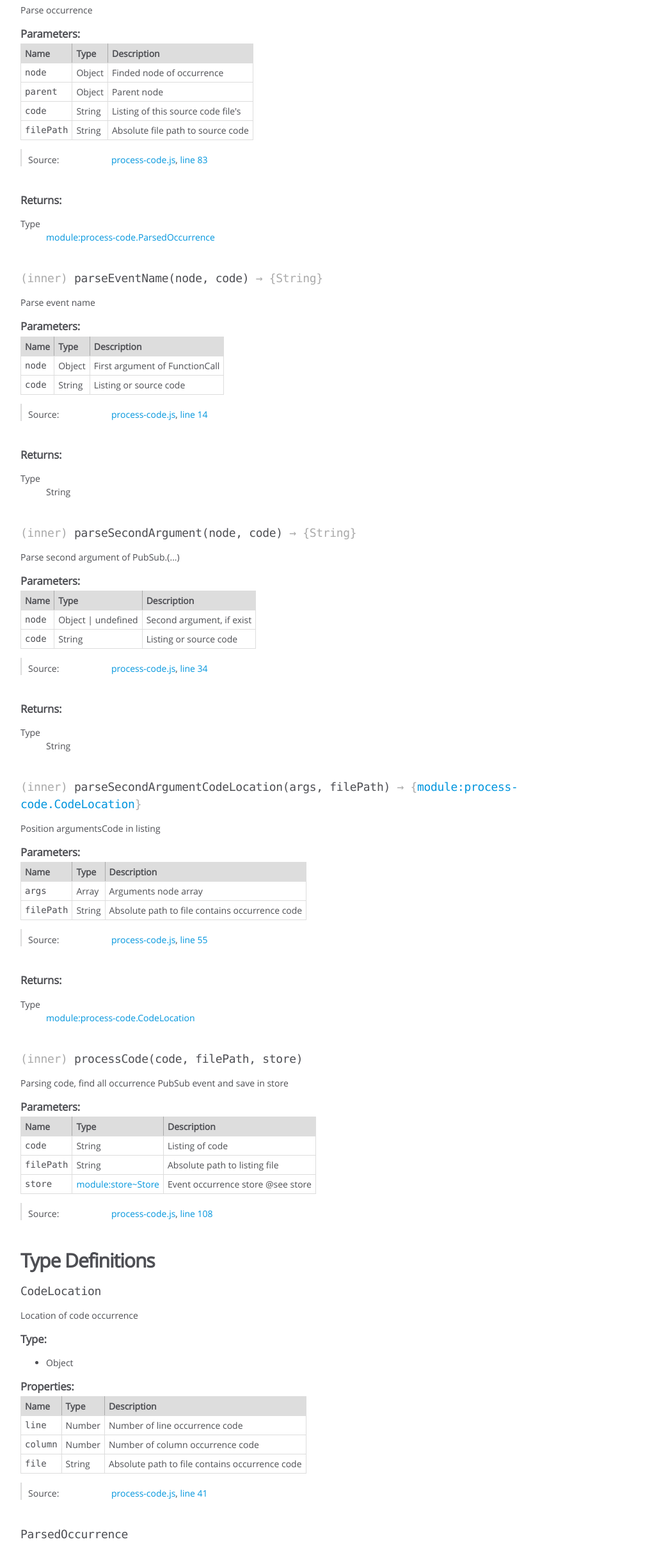
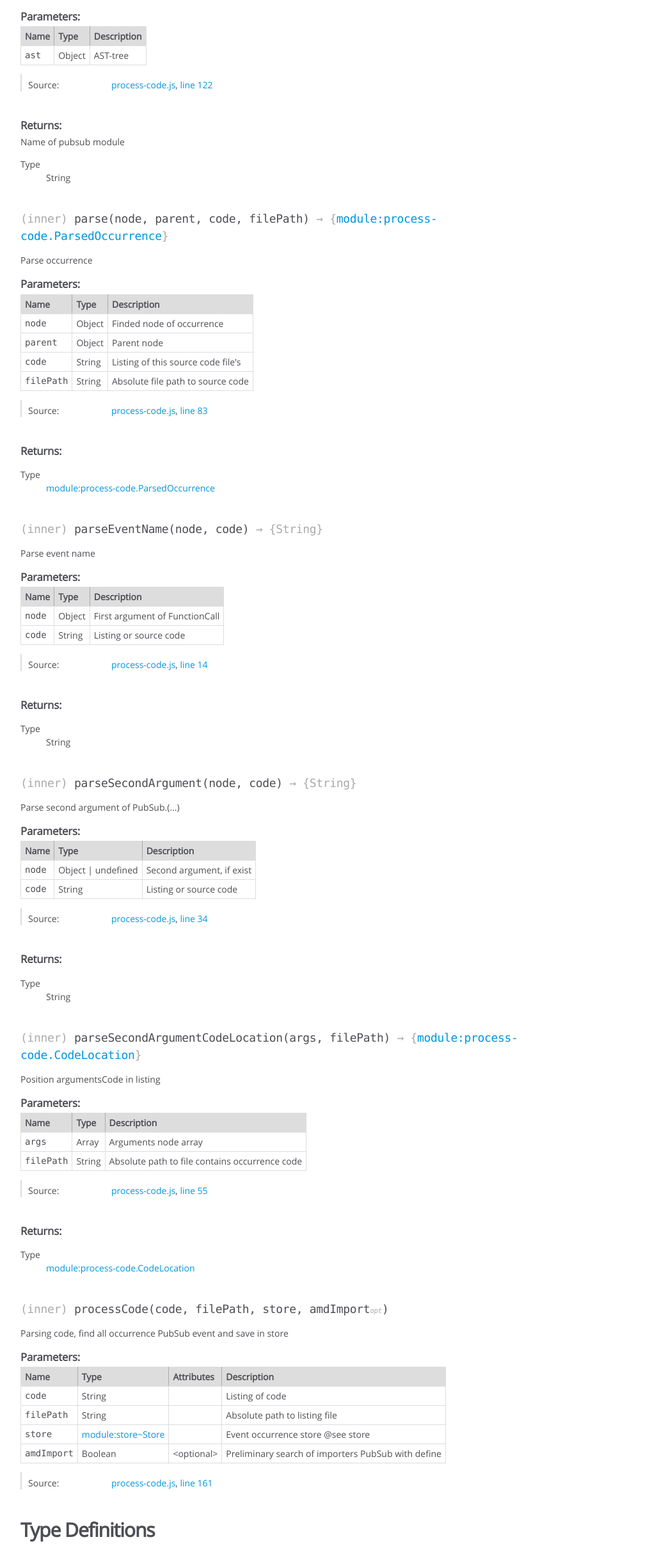
Before and after one commit to shamcode/pubsub-event-parser, a plain HTML site: page docs/module-process-code.html in a window 1280 px wide. Shown: the part 387-2800 px from the top of the page at 64% size, without its empty margins (0-1041 px from the left). Drawn offline with Linux system fonts and the light colour scheme.

Commit message:
Update docs

```diff
--- a/docs/module-process-code.html
+++ b/docs/module-process-code.html
@@ -95,7 +95,7 @@
 
     <dt class="tag-source">Source:</dt>
     <dd class="tag-source"><ul class="dummy"><li>
-        <a href="process-code.js.html">process-code.js</a>, <a href="process-code.js.html#line150">line 150</a>
+        <a href="process-code.js.html">process-code.js</a>, <a href="process-code.js.html#line206">line 206</a>
     </li></ul></dd>
 
 
@@ -145,14 +145,14 @@
 
 
 
-    <h4 class="name" id="~parse"><span class="type-signature">(inner) </span>parse<span class="signature">(node, parent, code, filePath)</span><span class="type-signature"> &rarr; {<a href="module-process-code.html#.ParsedOccurrence">module:process-code.ParsedOccurrence</a>}</span></h4>
+    <h4 class="name" id="~findPubSubName"><span class="type-signature">(inner) </span>findPubSubName<span class="signature">(ast)</span><span class="type-signature"> &rarr; {String}</span></h4>
 
 
 
 
 
 <div class="description">
-    Parse occurrence
+    Parse pubsub name for
 </div>
 
 
@@ -188,7 +188,7 @@
 
         <tr>
 
-                <td class="name"><code>node</code></td>
+                <td class="name"><code>ast</code></td>
 
 
             <td class="type">
@@ -204,76 +204,7 @@
 
 
 
-            <td class="description last">Finded node of occurrence</td>
-        </tr>
-
-
-
-        <tr>
-
-                <td class="name"><code>parent</code></td>
-
-
-            <td class="type">
-
-
-<span class="param-type">Object</span>
-
-
-
-            </td>
-
-
-
-
-
-            <td class="description last">Parent node</td>
-        </tr>
-
-
-
-        <tr>
-
-                <td class="name"><code>code</code></td>
-
-
-            <td class="type">
-
-
-<span class="param-type">String</span>
-
-
-
-            </td>
-
-
-
-
-
-            <td class="description last">Listing of this source code file's</td>
-        </tr>
-
-
-
-        <tr>
-
-                <td class="name"><code>filePath</code></td>
-
-
-            <td class="type">
-
-
-<span class="param-type">String</span>
-
-
-
-            </td>
-
-
-
-
-
-            <td class="description last">Absolute file path to source code</td>
+            <td class="description last">AST-tree</td>
         </tr>
 
 
@@ -314,7 +245,7 @@
 
     <dt class="tag-source">Source:</dt>
     <dd class="tag-source"><ul class="dummy"><li>
-        <a href="process-code.js.html">process-code.js</a>, <a href="process-code.js.html#line83">line 83</a>
+        <a href="process-code.js.html">process-code.js</a>, <a href="process-code.js.html#line122">line 122</a>
     </li></ul></dd>
 
 
@@ -339,6 +270,10 @@
 
 <h5>Returns:</h5>
 
+
+<div class="param-desc">
+    Name of pubsub module
+</div>
 
 
 
@@ -348,7 +283,7 @@
     </dt>
     <dd>
 
-<span class="param-type"><a href="module-process-code.html#.ParsedOccurrence">module:process-code.ParsedOccurrence</a></span>
+<span class="param-type">String</span>
 
 
     </dd>
@@ -363,14 +298,14 @@
 
 
 
-    <h4 class="name" id="~parseEventName"><span class="type-signature">(inner) </span>parseEventName<span class="signature">(node, code)</span><span class="type-signature"> &rarr; {String}</span></h4>
+    <h4 class="name" id="~parse"><span class="type-signature">(inner) </span>parse<span class="signature">(node, parent, code, filePath)</span><span class="type-signature"> &rarr; {<a href="module-process-code.html#.ParsedOccurrence">module:process-code.ParsedOccurrence</a>}</span></h4>
 
 
 
 
 
 <div class="description">
-    Parse event name
+    Parse occurrence
 </div>
 
 
@@ -422,7 +357,30 @@
 
 
 
-            <td class="description last">First argument of FunctionCall</td>
+            <td class="description last">Finded node of occurrence</td>
+        </tr>
+
+
+
+        <tr>
+
+                <td class="name"><code>parent</code></td>
+
+
+            <td class="type">
+
+
+<span class="param-type">Object</span>
+
+
+
+            </td>
+
+
+
+
+
+            <td class="description last">Parent node</td>
         </tr>
 
 
@@ -445,7 +403,30 @@
 
 
 
-            <td class="description last">Listing or source code</td>
+            <td class="description last">Listing of this source code file's</td>
+        </tr>
+
+
+
+        <tr>
+
+                <td class="name"><code>filePath</code></td>
+
+
+            <td class="type">
+
+
+<span class="param-type">String</span>
+
+
+
+            </td>
+
+
+
+
+
+            <td class="description last">Absolute file path to source code</td>
         </tr>
 
 
@@ -486,7 +467,7 @@
 
     <dt class="tag-source">Source:</dt>
     <dd class="tag-source"><ul class="dummy"><li>
-        <a href="process-code.js.html">process-code.js</a>, <a href="process-code.js.html#line14">line 14</a>
+        <a href="process-code.js.html">process-code.js</a>, <a href="process-code.js.html#line83">line 83</a>
     </li></ul></dd>
 
 
@@ -520,7 +501,7 @@
     </dt>
     <dd>
 
-<span class="param-type">String</span>
+<span class="param-type"><a href="module-process-code.html#.ParsedOccurrence">module:process-code.ParsedOccurrence</a></span>
 
 
     </dd>
@@ -535,14 +516,14 @@
 
 
 
-    <h4 class="name" id="~parseSecondArgument"><span class="type-signature">(inner) </span>parseSecondArgument<span class="signature">(node, code)</span><span class="type-signature"> &rarr; {String}</span></h4>
+    <h4 class="name" id="~parseEventName"><span class="type-signature">(inner) </span>parseEventName<span class="signature">(node, code)</span><span class="type-signature"> &rarr; {String}</span></h4>
 
 
 
 
 
 <div class="description">
-    Parse second argument of PubSub.<member>(...)
+    Parse event name
 </div>
 
 
@@ -585,19 +566,16 @@
 
 
 <span class="param-type">Object</span>
-|
-
-<span class="param-type">undefined</span>
-
-
-
-            </td>
-
-
-
-
-
-            <td class="description last">Second argument, if exist</td>
+
+
+
+            </td>
+
+
+
+
+
+            <td class="description last">First argument of FunctionCall</td>
         </tr>
 
 
@@ -661,7 +639,7 @@
 
     <dt class="tag-source">Source:</dt>
     <dd class="tag-source"><ul class="dummy"><li>
-        <a href="process-code.js.html">process-code.js</a>, <a href="process-code.js.html#line34">line 34</a>
+        <a href="process-code.js.html">process-code.js</a>, <a href="process-code.js.html#line14">line 14</a>
     </li></ul></dd>
 
 
@@ -710,14 +688,14 @@
 
 
 
-    <h4 class="name" id="~parseSecondArgumentCodeLocation"><span class="type-signature">(inner) </span>parseSecondArgumentCodeLocation<span class="signature">(args, filePath)</span><span class="type-signature"> &rarr; {<a href="module-process-code.html#.CodeLocation">module:process-code.CodeLocation</a>}</span></h4>
+    <h4 class="name" id="~parseSecondArgument"><span class="type-signature">(inner) </span>parseSecondArgument<span class="signature">(node, code)</span><span class="type-signature"> &rarr; {String}</span></h4>
 
 
 
 
 
 <div class="description">
-    Position argumentsCode in listing
+    Parse second argument of PubSub.<member>(...)
 </div>
 
 
@@ -753,30 +731,33 @@
 
         <tr>
 
-                <td class="name"><code>args</code></td>
-
-
-            <td class="type">
-
-
-<span class="param-type">Array</span>
-
-
-
-            </td>
-
-
-
-
-
-            <td class="description last">Arguments node array</td>
-        </tr>
-
-
-
-        <tr>
-
-                <td class="name"><code>filePath</code></td>
+                <td class="name"><code>node</code></td>
+
+
+            <td class="type">
+
+
+<span class="param-type">Object</span>
+|
+
+<span class="param-type">undefined</span>
+
+
+
+            </td>
+
+
+
+
+
+            <td class="description last">Second argument, if exist</td>
+        </tr>
+
+
+
+        <tr>
+
+                <td class="name"><code>code</code></td>
 
 
             <td class="type">
@@ -792,7 +773,7 @@
 
 
 
-            <td class="description last">Absolute path to file contains occurrence code</td>
+            <td class="description last">Listing or source code</td>
         </tr>
 
 
@@ -833,7 +814,7 @@
 
     <dt class="tag-source">Source:</dt>
     <dd class="tag-source"><ul class="dummy"><li>
-        <a href="process-code.js.html">process-code.js</a>, <a href="process-code.js.html#line55">line 55</a>
+        <a href="process-code.js.html">process-code.js</a>, <a href="process-code.js.html#line34">line 34</a>
     </li></ul></dd>
 
 
@@ -867,7 +848,7 @@
     </dt>
     <dd>
 
-<span class="param-type"><a href="module-process-code.html#.CodeLocation">module:process-code.CodeLocation</a></span>
+<span class="param-type">String</span>
 
 
     </dd>
@@ -882,7 +863,179 @@
 
 
 
-    <h4 class="name" id="~processCode"><span class="type-signature">(inner) </span>processCode<span class="signature">(code, filePath, store)</span><span class="type-signature"></span></h4>
+    <h4 class="name" id="~parseSecondArgumentCodeLocation"><span class="type-signature">(inner) </span>parseSecondArgumentCodeLocation<span class="signature">(args, filePath)</span><span class="type-signature"> &rarr; {<a href="module-process-code.html#.CodeLocation">module:process-code.CodeLocation</a>}</span></h4>
+
+
+
+
+
+<div class="description">
+    Position argumentsCode in listing
+</div>
+
+
+
+
+
+
+
+
+
+    <h5>Parameters:</h5>
+
+
+<table class="params">
+    <thead>
+    <tr>
+
+        <th>Name</th>
+
+
+        <th>Type</th>
+
+
+
+
+
+        <th class="last">Description</th>
+    </tr>
+    </thead>
+
+    <tbody>
+
+
+        <tr>
+
+                <td class="name"><code>args</code></td>
+
+
+            <td class="type">
+
+
+<span class="param-type">Array</span>
+
+
+
+            </td>
+
+
+
+
+
+            <td class="description last">Arguments node array</td>
+        </tr>
+
+
+
+        <tr>
+
+                <td class="name"><code>filePath</code></td>
+
+
+            <td class="type">
+
+
+<span class="param-type">String</span>
+
+
+
+            </td>
+
+
+
+
+
+            <td class="description last">Absolute path to file contains occurrence code</td>
+        </tr>
+
+
+    </tbody>
+</table>
+
+
+
+
+
+
+<dl class="details">
+
+
+
+
+
+
+
+
+
+
+
+
+
+
+
+
+
+
+
+
+
+
+
+
+
+
+    <dt class="tag-source">Source:</dt>
+    <dd class="tag-source"><ul class="dummy"><li>
+        <a href="process-code.js.html">process-code.js</a>, <a href="process-code.js.html#line55">line 55</a>
+    </li></ul></dd>
+
+
+
+
+
+
+
+</dl>
+
+
+
+
+
+
+
+
+
+
+
+
+
+<h5>Returns:</h5>
+
+
+
+
+<dl>
+    <dt>
+        Type
+    </dt>
+    <dd>
+
+<span class="param-type"><a href="module-process-code.html#.CodeLocation">module:process-code.CodeLocation</a></span>
+
+
+    </dd>
+</dl>
+
+
+
+
+
+
+
+
+
+
+    <h4 class="name" id="~processCode"><span class="type-signature">(inner) </span>processCode<span class="signature">(code, filePath, store, amdImport<span class="signature-attributes">opt</span>)</span><span class="type-signature"></span></h4>
 
 
 
@@ -913,6 +1066,8 @@
         <th>Type</th>
 
 
+        <th>Attributes</th>
+
 
 
 
@@ -938,6 +1093,14 @@
             </td>
 
 
+                <td class="attributes">
+
+
+
+
+
+                </td>
+
 
 
 
@@ -961,6 +1124,14 @@
             </td>
 
 
+                <td class="attributes">
+
+
+
+
+
+                </td>
+
 
 
 
@@ -984,10 +1155,51 @@
             </td>
 
 
+                <td class="attributes">
+
+
+
+
+
+                </td>
+
 
 
 
             <td class="description last">Event occurrence store @see store</td>
+        </tr>
+
+
+
+        <tr>
+
+                <td class="name"><code>amdImport</code></td>
+
+
+            <td class="type">
+
+
+<span class="param-type">Boolean</span>
+
+
+
+            </td>
+
+
+                <td class="attributes">
+
+                    &lt;optional><br>
+
+
+
+
+
+                </td>
+
+
+
+
+            <td class="description last">Preliminary search of importers PubSub with define</td>
         </tr>
 
 
@@ -1028,7 +1240,7 @@
 
     <dt class="tag-source">Source:</dt>
     <dd class="tag-source"><ul class="dummy"><li>
-        <a href="process-code.js.html">process-code.js</a>, <a href="process-code.js.html#line108">line 108</a>
+        <a href="process-code.js.html">process-code.js</a>, <a href="process-code.js.html#line161">line 161</a>
     </li></ul></dd>
 
 
@@ -1439,7 +1651,7 @@
 <br class="clear">
 
 <footer>
-    Documentation generated by <a href="https://github.com/jsdoc3/jsdoc">JSDoc 3.4.0</a> on Sun Jan 03 2016 23:37:00 GMT+0600 (OMST)
+    Documentation generated by <a href="https://github.com/jsdoc3/jsdoc">JSDoc 3.4.0</a> on Sat Jan 16 2016 08:57:17 GMT+0600 (NOVT)
 </footer>
 
 <script> prettyPrint(); </script>
```
Also changed, not shown: docs/cli.js.html (+1 -1 lines), docs/index.html (+3 -3 lines), docs/main.js.html (+1 -1 lines), docs/module-cli.html (+1 -1 lines), docs/module-main.html (+1 -1 lines), docs/module-process-path.html (+28 -4 lines), docs/module-store-Store.html (+1 -1 lines), docs/module-store.html (+1 -1 lines), docs/module-types.html (+1 -1 lines), docs/process-code.js.html (+59 -3 lines), docs/process-path.js.html (+7 -2 lines), docs/store.js.html (+1 -1 lines), docs/types.js.html (+1 -1 lines).
